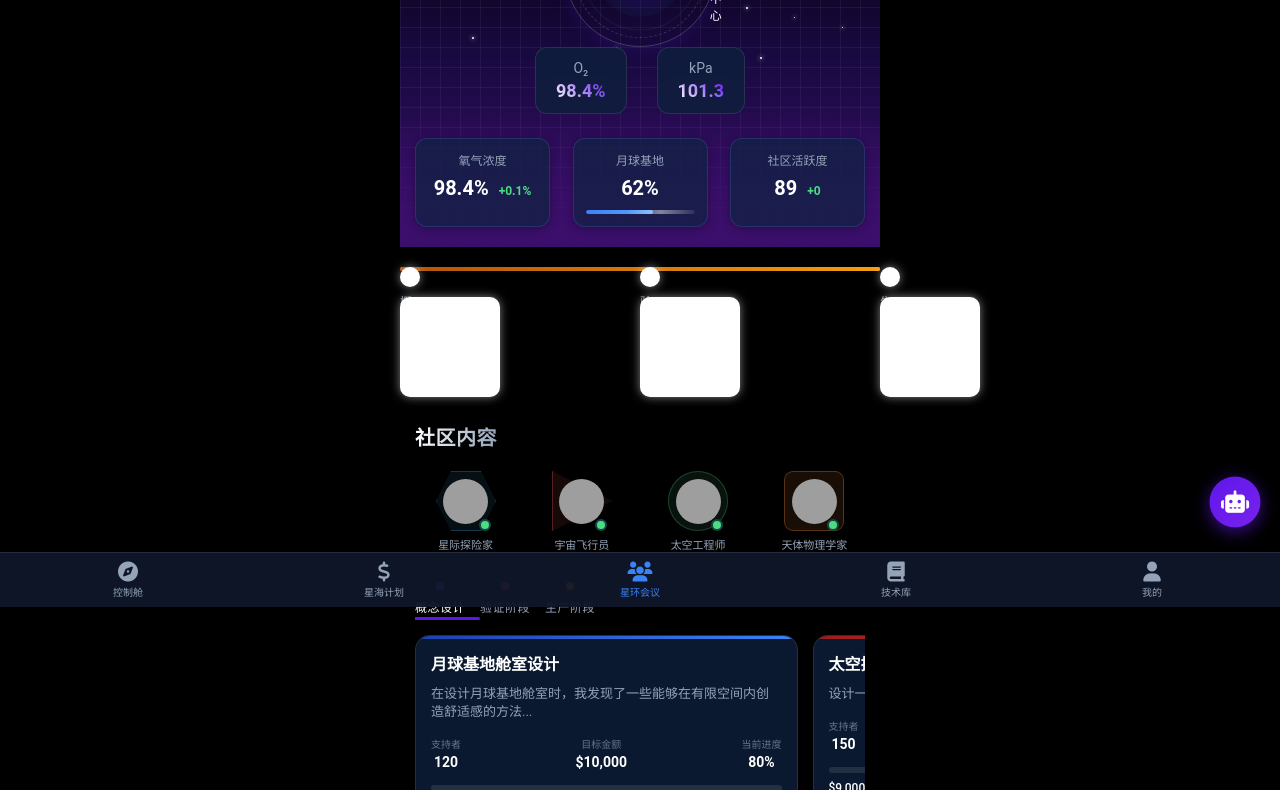
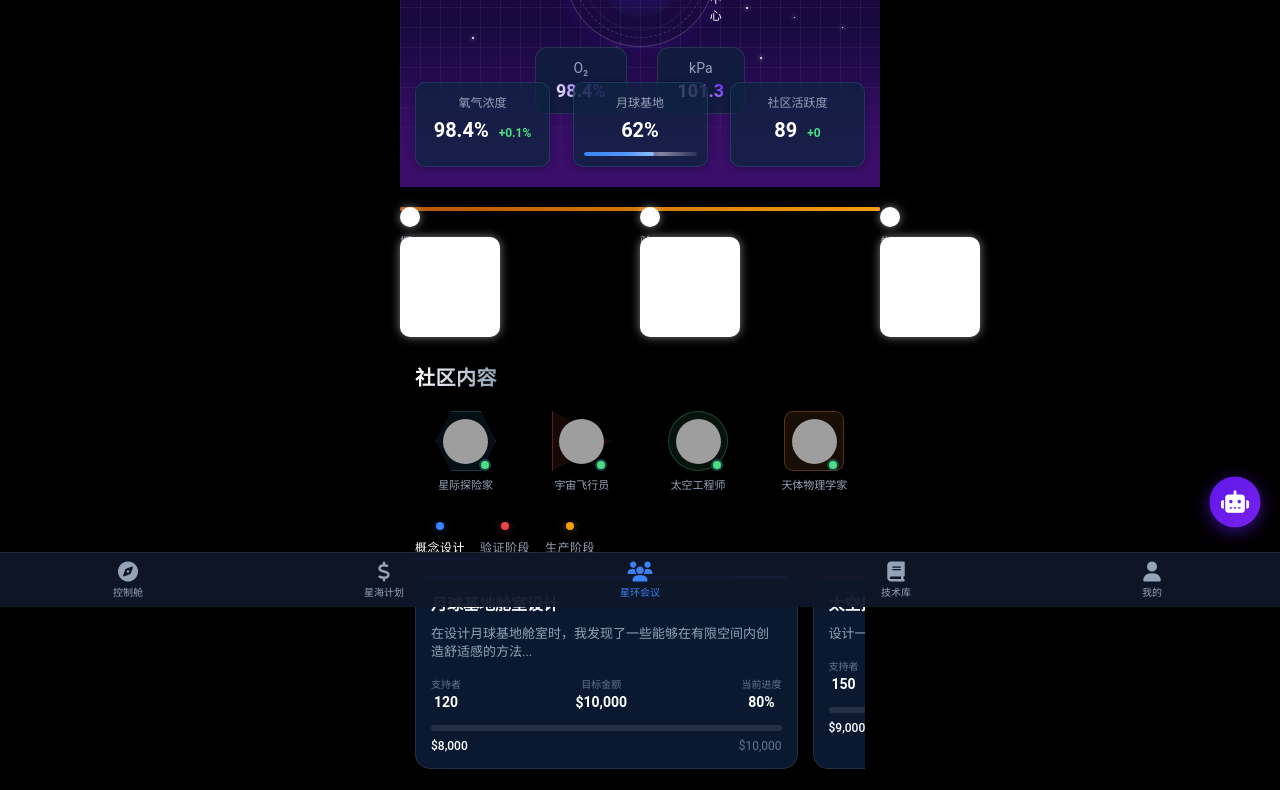
Before and after one commit to Bai2025311/nexusorbital-website, a website: page nexusorbital-mobile-replica.html in a window 1280 px wide. Shown: the part 193-983 px from the top of the page. Drawn offline with Linux system fonts and the light colour scheme; grey boxes are pictures that could not be loaded.

Commit message:
穹顶效果修改

```diff
--- a/nexusorbital-mobile-replica.html
+++ b/nexusorbital-mobile-replica.html
@@ -91,8 +91,8 @@
         /* 穹顶效果 */
         .dome-container {
             position: relative;
-            height: 380px;
-            background: linear-gradient(180deg, #000000 0%, #190941 50%, #3b0f6b 100%);
+            height: 320px;
+            background: linear-gradient(180deg, #2d033b 0%, #190941 50%, #3b0f6b 100%);
             overflow: hidden;
             box-shadow: 0 4px 15px rgba(0, 0, 0, 0.5);
         }
@@ -104,7 +104,7 @@
             bottom: 0;
             left: -25%;
             width: 150%;
-            height: 140px;
+            height: 120px;
             background: linear-gradient(to top, #3b0f6b 0%, rgba(59, 15, 107, 0.7) 40%, rgba(25, 9, 65, 0) 100%);
             border-radius: 50% 50% 0 0;
             z-index: 3;
@@ -231,9 +231,9 @@
         }
 
         .stat-box {
-            background-color: rgba(15, 36, 64, 0.7);
-            border-radius: 12px;
-            padding: 12px;
+            background-color: rgba(15, 36, 64, 0.8);
+            border-radius: 10px;
+            padding: 10px;
             width: 30%;
             text-align: center;
             box-shadow: 0 2px 8px rgba(0, 0, 0, 0.3);
```
